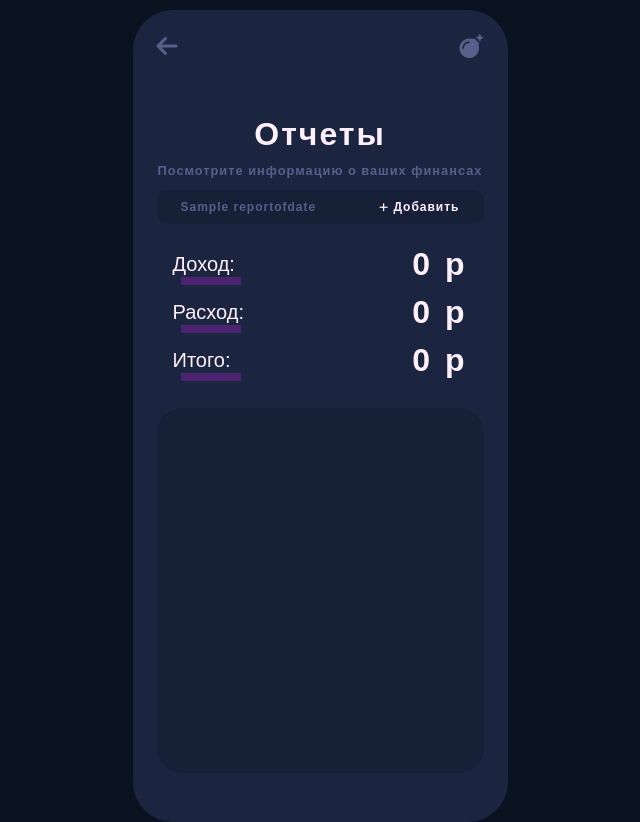
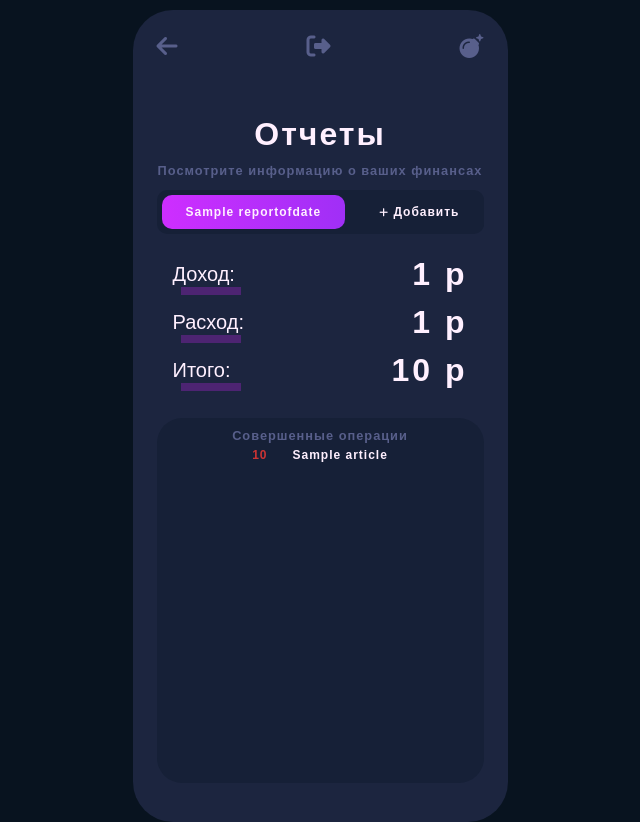
Before and after one commit to ejina21/my_finance, a Django app: page /report/ in a window 1280 px wide. Shown: the whole page, without its empty margins (320-960 px from the left). Run offline with Django 4.2, Linux system fonts and the light colour scheme; a user stored in the database is signed in; tables that the repository leaves empty hold one stand-in row (values such as "Sample post"); some libraries are stand-ins or nearby versions; some web fonts are replaced.

Commit message:
feat: add style for operations and add authorizations

```diff
--- a/Templates/base_template.html
+++ b/Templates/base_template.html
@@ -13,8 +13,11 @@
     <div class="container">
         {% block head %}
             <div class="pt-4 px-2 d-flex flex-row justify-content-between">
-                <a href="javascript:history.go(-1)">
+                <a href='/'>
                     <i class="fas fa-arrow-left nav-icon"></i>
+                </a>
+                <a href="/accounts/logout/">
+                    <i class="fa-solid fa-right-from-bracket nav-icon"></i>
                 </a>
                 <a href="/admin/">
                     <i class="fa-solid fa-bomb nav-icon position-relative"></i>
--- a/Templates/reports.html
+++ b/Templates/reports.html
@@ -28,19 +28,34 @@
     <div class="d-flex flex-column mt-3 mx-4">
         <div class="d-flex flex-row justify-content-between align-items-center">
                 <span class="expense-label">Доход:</span>
-                <span class="expense" id="income">0 р</span>
+                <span class="expense" id="income">{{ reports.0.income }} р</span>
         </div>
         <div class="d-flex flex-row justify-content-between align-items-center">
                 <span class="expense-label">Расход:</span>
-                <span class="expense" id="expenses">0 р</span>
+                <span class="expense" id="expenses">{{ reports.0.expenses }} р</span>
         </div>
         <div class="d-flex flex-row justify-content-between align-items-center">
                 <span class="expense-label">Итого:</span>
-                <span class="expense" id="total">0 р</span>
+                <span class="expense" id="total">{{ reports.0.total }} р</span>
         </div>
     </div>
     <div style="display: none" id="jsonData" data-json="{{ operations_json }}"></div>
     <div id="table-operations" class="d-flex flex-column report-bg mx-2 mt-4 pb-2 align-items-center">
+        <span class="sub-heading mt-2">Совершенные операции</span>
+        <table>
+            {% for operation in operations %}
+                {% if operation.date <= reports.0.end_date and operation.date >= reports.0.start_date %}
+                    <tr>
+                        {% if operation.is_purchase %}
+                            <td class="chart-label expenses">{{ operation.amount }}</td>
+                        {% else %}
+                            <td class="chart-label income">{{ operation.amount }}</td>
+                        {% endif %}
+                        <td class="chart-label pl-4">{{ operation.article__name }}</td>
+                    </tr>
+                {% endif %}
+            {% endfor %}
+        </table>
     </div>
     <script src="{% static 'js/change_report.js' %}"></script>
 {% endblock %}
--- a/dds/urls.py
+++ b/dds/urls.py
@@ -3,7 +3,7 @@ from django.urls import path
 from dds.views import MainView, ReportView, SendIncomeView, SendExpensesView, CreateReportView
 
 urlpatterns = [
-    path('', MainView.as_view()),
+    path('', MainView.as_view(), name='site'),
     path('report/', ReportView.as_view()),
     path('send-income/', SendIncomeView.as_view()),
     path('send-expenses/', SendExpensesView.as_view()),
--- a/dds/views.py
+++ b/dds/views.py
@@ -5,18 +5,19 @@ from django.views.generic import View
 from django.http import HttpResponseRedirect
 
 from dds.forms import OperationForm, ReportForm
-from dds.models import Operation
+from dds.models import Operation, Article
 from dds.services.count_operation import SaveCountOperation
 from dds.services.count_report import SaveCountReport
 from report.models import ReportOfDate
 from django.core.serializers.json import DjangoJSONEncoder
+from django.contrib.auth.mixins import LoginRequiredMixin
 
-class MainView(View):
+
+class MainView(LoginRequiredMixin, View):
     template_name = 'main_page.html'
+    login_url = 'login'
 
     def get(self, request, *args, **kwargs):
-        if not request.user.is_authenticated:
-            return HttpResponseRedirect('admin/')
         user_initial = {
             'name': request.user.first_name,
             'cash': request.user.cash_sum,
@@ -24,22 +25,25 @@ class MainView(View):
         return render(request, self.template_name, {'user': user_initial})
 
 
-class ReportView(View):
+class ReportView(LoginRequiredMixin, View):
     template_name = 'reports.html'
+    login_url = 'login'
 
     def get(self, request, *args, **kwargs):
-        reports = ReportOfDate.objects.filter(user=request.user).values('name', 'start_date', 'end_date', 'income', 'expenses', 'total')
-        operations = Operation.objects.filter(user=request.user).values('date', 'amount', 'article__name')
+        reports = ReportOfDate.objects.filter(user=request.user).order_by('-end_date').values('name', 'start_date', 'end_date', 'income', 'expenses', 'total')
+        operations = Operation.objects.filter(user=request.user).values('date', 'amount', 'article__name', 'is_purchase')
         operation_json = json.dumps(list(operations), cls=DjangoJSONEncoder)
         return render(request, self.template_name, {'reports': reports, 'operations': operations, 'operations_json': operation_json})
 
 
-class SendIncomeView(View):
+class SendIncomeView(LoginRequiredMixin, View):
     form_class = OperationForm
     template_name = 'create_income.html'
+    login_url = 'login'
 
     def get(self, request, *args, **kwargs):
         form = self.form_class()
+        form.fields['article'].queryset = Article.objects.filter(type_operation=Article.Type.income)
         return render(request, self.template_name, {'form': form})
 
     def post(self, request, *args, **kwargs):
@@ -58,12 +62,14 @@ class SendIncomeView(View):
         return render(request, self.template_name, {'form': form})
 
 
-class SendExpensesView(View):
+class SendExpensesView(LoginRequiredMixin, View):
     form_class = OperationForm
     template_name = 'create_expenses.html'
+    login_url = 'login'
 
     def get(self, request, *args, **kwargs):
         form = self.form_class()
+        form.fields['article'].queryset = Article.objects.filter(type_operation=Article.Type.expenses)
         return render(request, self.template_name, {'form': form})
 
     def post(self, request, *args, **kwargs):
@@ -82,9 +88,10 @@ class SendExpensesView(View):
         return render(request, self.template_name, {'form': form})
 
 
-class CreateReportView(View):
+class CreateReportView(LoginRequiredMixin, View):
     form_class = ReportForm
     template_name = 'create_report.html'
+    login_url = 'login'
 
     def get(self, request, *args, **kwargs):
         form = self.form_class()
--- a/my_finance/settings.py
+++ b/my_finance/settings.py
@@ -136,3 +136,5 @@ STATICFILES_DIRS = (
 # https://docs.djangoproject.com/en/4.0/ref/settings/#default-auto-field
 
 DEFAULT_AUTO_FIELD = 'django.db.models.BigAutoField'
+LOGIN_REDIRECT_URL = 'site'
+LOGOUT_REDIRECT_URL = 'login'
--- a/my_finance/urls.py
+++ b/my_finance/urls.py
@@ -20,9 +20,8 @@ from django.conf.urls.static import static
 from my_finance import settings
 
 urlpatterns = [
-    path('admin/', admin.site.urls),
+    path('admin/', admin.site.urls, name='admin'),
+    path('accounts/', include('django.contrib.auth.urls'), name='login'),
     path('', include('dds.urls')),
 ]
 urlpatterns += static(settings.STATIC_URL, document_root=settings.STATIC_ROOT)
-# admin.site.login = CustomLoginView.as_view()
-# admin.site.logout = CustomLogoutView.as_view()
--- a/static/css/style.css
+++ b/static/css/style.css
@@ -56,6 +56,7 @@ div.menu {
     font-size: 12px;
     letter-spacing: 1px;
     cursor: pointer;
+    min-height: 40px;
 }
 
 span.active {
@@ -86,7 +87,6 @@ span.filter {
 
 span.add-filter {
     background: #162037;
-    border-radius: 10px;
     color: #fff0ff;
     font-weight: 900;
     font-size: 12px;
@@ -171,3 +171,11 @@ span.add-button {
 span.add-button:hover {
     border: 1px solid #fff0ff;
 }
+
+td.income {
+    color: lightgreen;
+}
+
+td.expenses {
+    color: #CC3434;
+}
--- a/static/js/change_report.js
+++ b/static/js/change_report.js
@@ -4,6 +4,7 @@ function addListenersToSelectAllReports() {
     selectAllReports.forEach((item) => {
         item.addEventListener('click', (evt => openPopup(item)));
     })
+    selectAllReports[0].classList.add('active')
 }
 
 function openPopup(report) {
@@ -19,7 +20,9 @@ function openPopup(report) {
             <= parseInt(item.date.replace(/-/g,""),10) && parseInt(item.date.replace(/-/g,""),10)
             <= parseInt(report.getAttribute('end_date').replace(/-/g,""),10)
         ) {
-            HTML += '<tr><td class="chart-label">' + item.amount + '</td><td class="chart-label pl-4">' + item.article__name + '</td></tr>';
+            HTML += item.is_purchase ?
+                '<tr><td class="chart-label expenses">' + item.amount + '</td><td class="chart-label pl-4">' + item.article__name + '</td></tr>':
+                '<tr><td class="chart-label income">' + item.amount + '</td><td class="chart-label pl-4">' + item.article__name + '</td></tr>';
         }
     })
     HTML += '</table>';
```
Also changed, not shown: Templates/registration/login.html (added, +16 -0 lines).
